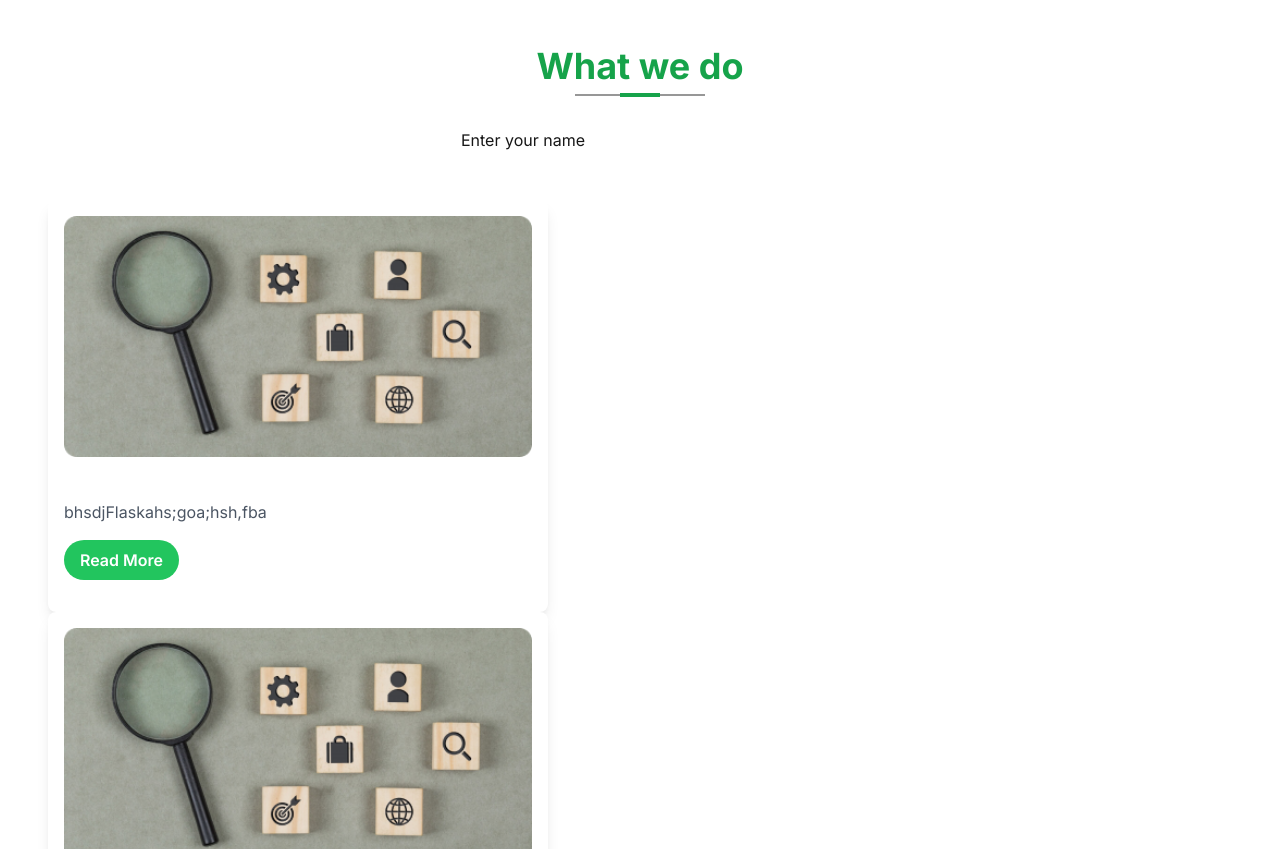
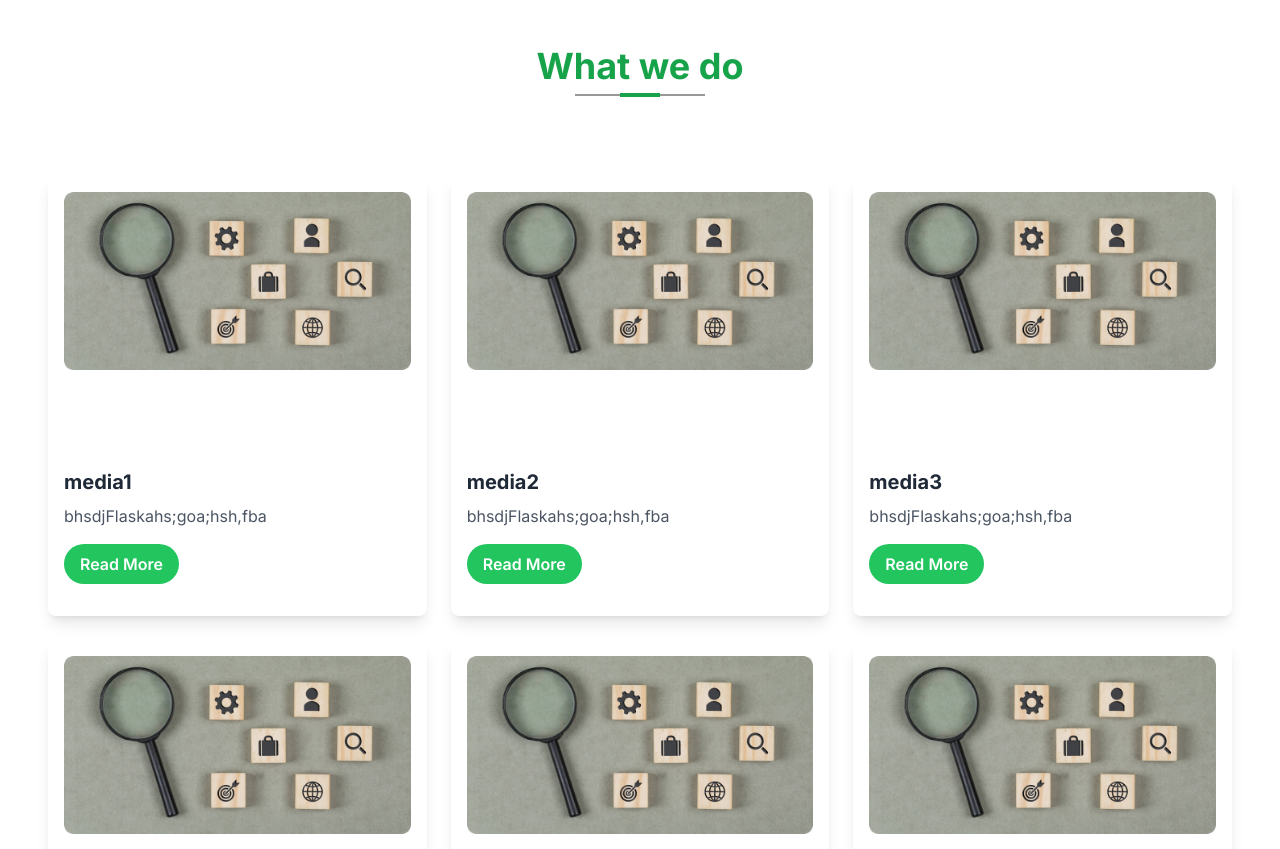
Before and after one commit to karamatali123/Finance-Department-Government-of-Gilgit-Baltistan, a Next.js app: page /mediaRoom in a window 1280 px wide. Shown: the part 400-1249 px from the top of the page. Built offline with nearby package versions, Linux system fonts and the light colour scheme.

Commit message:
ui fixes

```diff
--- a/app/Components/aboutUs/components/teamMemberCard.js
+++ b/app/Components/aboutUs/components/teamMemberCard.js
@@ -10,7 +10,7 @@ const MemberCard = ({ member }) => {
         width={74}
         className="rounded-full object-cover mb-4"
       />
-      <h3 className="text-xl font-semibold">{member.name}</h3>
+      <h3 className="text-xl font-semibold text-black">{member.name}</h3>
       <p className="text-gray-600">{member.position}</p>
     </div>
   );
--- a/app/mediaRoom/page.js
+++ b/app/mediaRoom/page.js
@@ -24,25 +24,27 @@ const MediaRoom = () => {
         <div className="container mx-auto text-center">
           <h2 className="text-4xl font-bold text-green-600 ">What we do</h2>
           <Divider />
-          <label>Enter your name</label>
+          {/* <label>Enter your name</label>
           <input
             onChange={(e) => {
               setName(e.target.value);
               console.log(e.target.value, "value");
             }}
           ></input>
-          <h1>{name}</h1>
+          <h1>{name}</h1> */}
         </div>
       </section>
-      <div className="w-[500px]">
+      <div className="container mx-auto">
+        <div className="grid grid-cols-1 md:grid-cols-2 lg:grid-cols-3 gap-6">
           {meda.map((itm, index) => (
             <MediaCard
               key={index}
-            title={itm.titlle}
+              title={itm.title}
               description={itm.des}
               imageUrl={itm.imgurl}
-          ></MediaCard>
+            />
           ))}
+        </div>
       </div>
     </div>
   );
--- a/tailwind.config.js
+++ b/tailwind.config.js
@@ -11,6 +11,14 @@ module.exports = {
         foreground: "var(--foreground)",
         primary: "var(--primary)",
         grey: "var(--grey)",
+        black: "#000000",
+      },
+      typography: {
+        DEFAULT: {
+          css: {
+            color: "#000000",
+          },
+        },
       },
       backgroundImage: {
         overview: "url(/images/overviewBg.png)",
```
Lines whose indentation alone changed are shown as unchanged.
